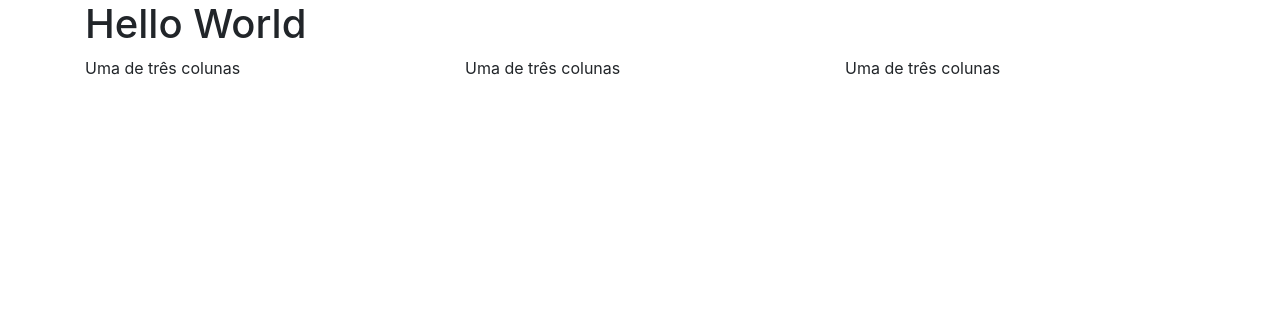
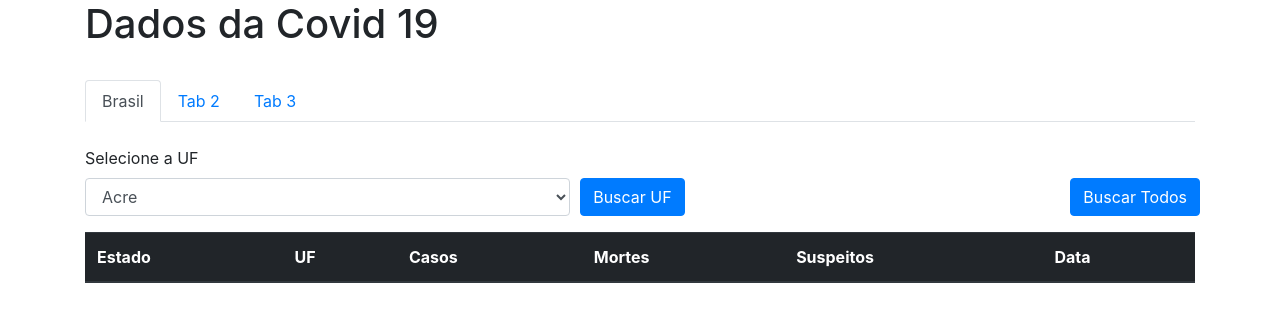
Before and after one commit to GabSouza98/covid19-brazil-app, a plain HTML site: page index.html in a window 1280 px wide. Drawn offline with nearby package versions, Linux system fonts and the light colour scheme.

Commit message:
Cria aba Brasil do projeto

```diff
--- a/index.html
+++ b/index.html
@@ -3,7 +3,7 @@
   <head>
     <meta charset="UTF-8" />
     <meta name="viewport" content="width=device-width, initial-scale=1.0" />
-    <title>Document</title>
+    <title>Covid19 Brazil App</title>
 
     <link
       rel="stylesheet"
@@ -13,39 +13,115 @@
     />
     <link rel="stylesheet" href="styles.css" />
 
-    <script
-      src="https://code.jquery.com/jquery-3.3.1.slim.min.js"
-      integrity="sha384-q8i/X+965DzO0rT7abK41JStQIAqVgRVzpbzo5smXKp4YfRvH+8abtTE1Pi6jizo"
-      crossorigin="anonymous"
-    ></script>
+    <script src="https://ajax.googleapis.com/ajax/libs/jquery/3.7.1/jquery.min.js"></script>
+
     <script
       src="https://cdnjs.cloudflare.com/ajax/libs/popper.js/1.14.3/umd/popper.min.js"
       integrity="sha384-ZMP7rVo3mIykV+2+9J3UJ46jBk0WLaUAdn689aCwoqbBJiSnjAK/l8WvCWPIPm49"
       crossorigin="anonymous"
     ></script>
+
     <script
       src="https://stackpath.bootstrapcdn.com/bootstrap/4.1.3/js/bootstrap.min.js"
       integrity="sha384-ChfqqxuZUCnJSK3+MXmPNIyE6ZbWh2IMqE241rYiqJxyMiZ6OW/JmZQ5stwEULTy"
       crossorigin="anonymous"
     ></script>
+
+    <script src="script.js"></script>
   </head>
   <body>
+
     <div class="container">
-      <!-- Conteúdo aqui -->
-      <h1>Hello World</h1>
 
-      <div class="row">
-        <div class="col-sm">
-          Uma de três colunas
+        <h1>Dados da Covid 19</h1>
+        <br />
+
+        <nav>
+            <div class="nav nav-tabs" id="nav-tab" role="tablist">
+                <a class="nav-item nav-link active" id="nav-brasil-tab"  data-toggle="tab" href="#nav-brasil" role="tab" aria-controls="nav-brasil"  aria-selected="true">Brasil</a>
+                <a class="nav-item nav-link"        id="nav-profile-tab" data-toggle="tab" href="#nav-tab2"   role="tab" aria-controls="nav-profile" aria-selected="false">Tab 2</a>
+                <a class="nav-item nav-link"        id="nav-contact-tab" data-toggle="tab" href="#nav-tab3"   role="tab" aria-controls="nav-contact" aria-selected="false">Tab 3</a>
+            </div>
+        </nav>
+
+        <div class="tab-content" id="nav-tabContent">
+            <div class="tab-pane fade show active" id="nav-brasil" role="tabpanel" aria-labelledby="nav-brasil-tab">
+
+                <br>
+
+                <form>
+                    <label for="selectUF">Selecione a UF</label>
+                    <div class="form-row">
+                        <div class="col">
+                            <div class="form-group">
+                                <select class="form-control" id="selectUF">
+                                <option value="AC">Acre</option>
+                                <option value="AL">Alagoas</option>
+                                <option value="AP">Amapá</option>
+                                <option value="AM">Amazonas</option>
+                                <option value="BA">Bahia</option>
+                                <option value="CE">Ceará</option>
+                                <option value="DF">Distrito Federal</option>
+                                <option value="ES">Espírito Santo</option>
+                                <option value="GO">Goiás</option>
+                                <option value="MA">Maranhão</option>
+                                <option value="MT">Mato Grosso</option>
+                                <option value="MS">Mato Grosso do Sul</option>
+                                <option value="MG">Minas Gerais</option>
+                                <option value="PA">Pará</option>
+                                <option value="PB">Paraíba</option>
+                                <option value="PR">Paraná</option>
+                                <option value="PE">Pernambuco</option>
+                                <option value="PI">Piauí</option>
+                                <option value="RJ">Rio de Janeiro</option>
+                                <option value="RN">Rio Grande do Norte</option>
+                                <option value="RS">Rio Grande do Sul</option>
+                                <option value="RO">Rondônia</option>
+                                <option value="RR">Roraima</option>
+                                <option value="SC">Santa Catarina</option>
+                                <option value="SP">São Paulo</option>
+                                <option value="SE">Sergipe</option>
+                                <option value="TO">Tocantins</option>
+                                </select>
+                            </div>
+                        </div>
+
+                        <div class="col">
+                            <button id="btnBuscarUF" type="button" class="btn btn-primary mb-2">
+                                Buscar UF
+                            </button>
+                        </div>
+
+                        <div>
+                            <button id="btnBuscarTodos" type="button" class="btn btn-primary mb-2">
+                                Buscar Todos
+                            </button>
+                        </div>
+                    </div>
+                </form>
+
+                <table class="table table-hover">
+                    <thead class="thead-dark">
+                        <tr>
+                            <th scope="col">Estado</th>
+                            <th scope="col">UF</th>
+                            <th scope="col">Casos</th>
+                            <th scope="col">Mortes</th>
+                            <th scope="col">Suspeitos</th>
+                            <th scope="col">Data</th>
+                        </tr>
+                    </thead>
+                    <tbody>
+
+                    </tbody>
+                </table>
+            </div>
+
+            <div class="tab-pane fade"             id="nav-tab2" role="tabpanel" aria-labelledby="nav-profile-tab">Tab 2</div>
+            <div class="tab-pane fade"             id="nav-tab3" role="tabpanel" aria-labelledby="nav-contact-tab">Tab 3</div>
         </div>
-        <div class="col-sm">
-          Uma de três colunas
-        </div>
-        <div class="col-sm">
-          Uma de três colunas
-        </div>
-      </div>
 
     </div>
+
   </body>
 </html>
```
